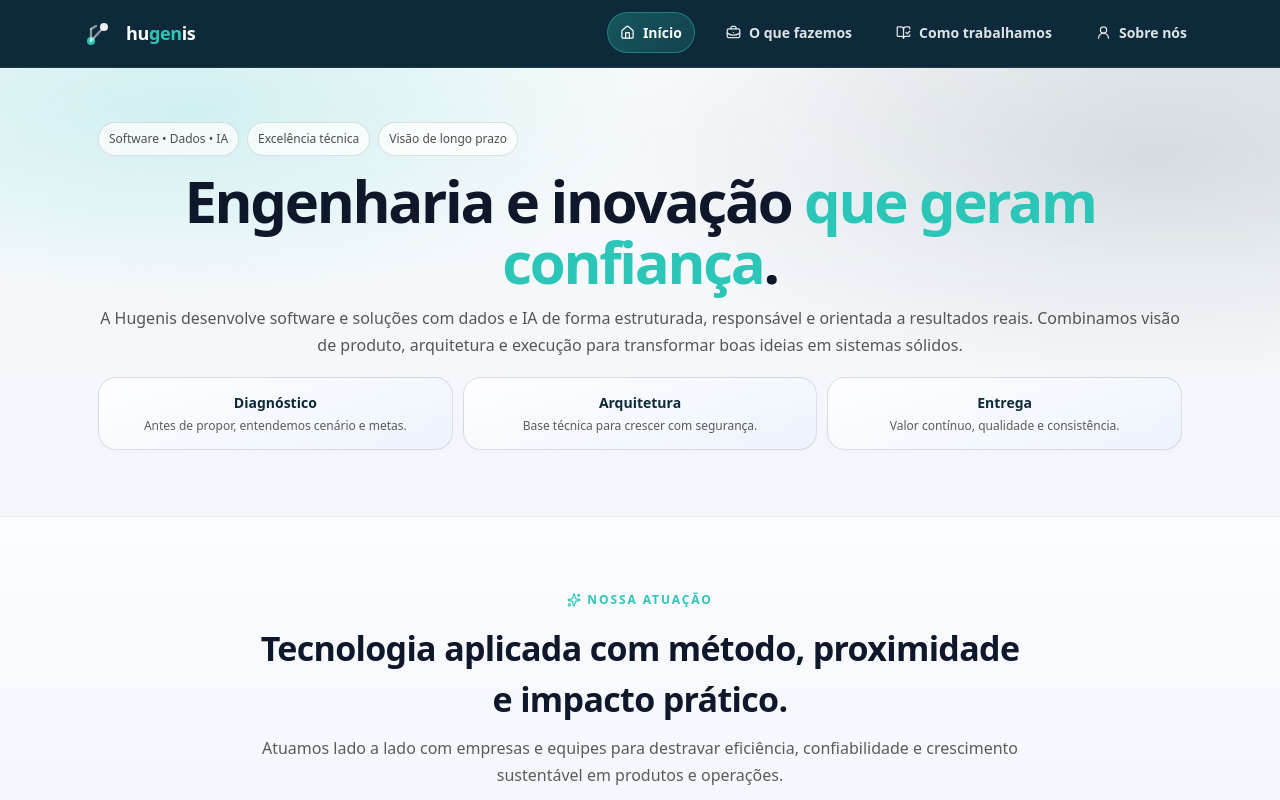
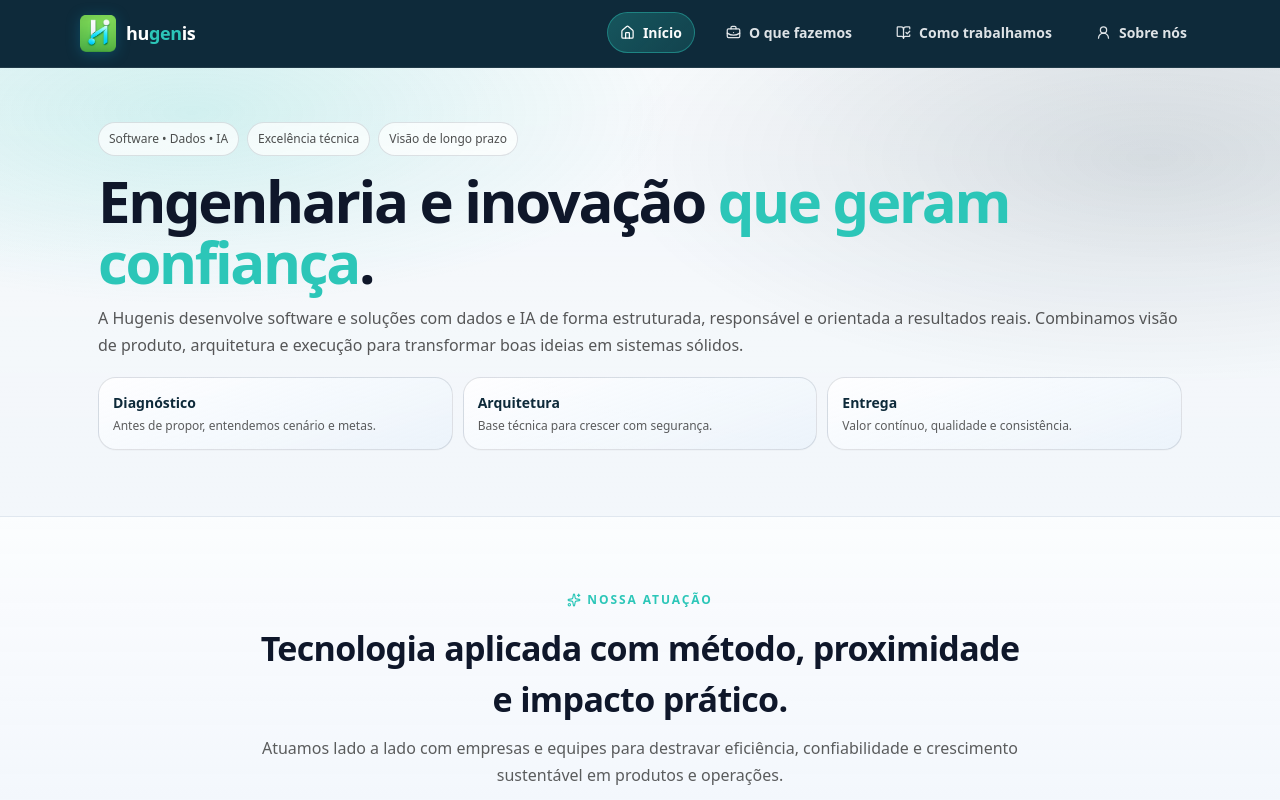
Before and after one commit to hugenis/hugenis_website, a React (Vite) app in the folder site/: page / in a window 1280 px wide. Built offline with nearby package versions, Linux system fonts and the light colour scheme.

Commit message:
Corrige logotipo da marca e adiciona splash inicial

```diff
--- a/site/src/App.css
+++ b/site/src/App.css
@@ -1,41 +1,32 @@
 #root {
   margin: 0 auto;
-  text-align: center;
   width: 100%;
 }
 
-.logo {
-  height: 6em;
-  padding: 1.5em;
-  will-change: filter;
-  transition: filter 300ms;
-}
-.logo:hover {
-  filter: drop-shadow(0 0 2em #646cffaa);
-}
-.logo.react:hover {
-  filter: drop-shadow(0 0 2em #61dafbaa);
+.splash {
+  position: fixed;
+  inset: 0;
+  z-index: 9999;
+  display: flex;
+  flex-direction: column;
+  align-items: center;
+  justify-content: center;
+  gap: 20px;
+  background: radial-gradient(circle at 50% 35%, #f2fbff, #d9f4ff 45%, #e7f6fb 100%);
 }
 
-@keyframes logo-spin {
-  from {
-    transform: rotate(0deg);
-  }
-  to {
-    transform: rotate(360deg);
-  }
+.splash__logo {
+  width: min(180px, 42vw);
+  height: auto;
+  filter: drop-shadow(0 10px 24px rgba(25, 164, 216, 0.28));
 }
 
-@media (prefers-reduced-motion: no-preference) {
-  a:nth-of-type(2) .logo {
-    animation: logo-spin infinite 20s linear;
-  }
+.splash__text {
+  margin: 0;
+  padding: 0 18px;
+  text-align: center;
+  color: #0e2a3a;
+  font-size: clamp(16px, 2.6vw, 24px);
+  font-weight: 600;
+  letter-spacing: 0.01em;
 }
-
-.card {
-  padding: 2em;
-}
-
-.read-the-docs {
-  color: #888;
-}
--- a/site/src/App.tsx
+++ b/site/src/App.tsx
@@ -39,6 +39,9 @@
 
 function App(): JSX.Element {
   const [pathname, setPathname] = useState<string>(getPathname());
+  const [showSplash, setShowSplash] = useState<boolean>(() => {
+    return window.localStorage.getItem("hugenis:splash-seen") !== "true";
+  });
 
   useEffect(() => {
     const handlePopState = () => setPathname(getPathname());
@@ -59,7 +62,43 @@
     scrollPageToTop("auto");
   }, [pathname]);
 
+  useEffect(() => {
+    if (!showSplash) return;
+
+    window.localStorage.setItem("hugenis:splash-seen", "true");
+    const timer = window.setTimeout(() => setShowSplash(false), 2200);
+
+    return () => window.clearTimeout(timer);
+  }, [showSplash]);
+
   return (
+    <>
+      {showSplash && (
+        <motion.div
+          className="splash"
+          initial={{ opacity: 1 }}
+          animate={{ opacity: 1 }}
+          exit={{ opacity: 0 }}
+        >
+          <motion.img
+            className="splash__logo"
+            src="/format-1.png"
+            alt="Logotipo da Hugenis"
+            initial={{ scale: 0.92, opacity: 0 }}
+            animate={{ scale: 1, opacity: 1 }}
+            transition={{ duration: 0.5, ease: "easeOut" }}
+          />
+          <motion.p
+            className="splash__text"
+            initial={{ y: 8, opacity: 0 }}
+            animate={{ y: 0, opacity: 1 }}
+            transition={{ duration: 0.45, delay: 0.2, ease: "easeOut" }}
+          >
+            Hugenis · Soluções ágeis e confiáveis para o seu negócio
+          </motion.p>
+        </motion.div>
+      )}
+
       <SiteLayout activePath={pathname} onNavigate={navigate}>
         <motion.main
           key={pathname}
@@ -70,6 +109,7 @@
           {content}
         </motion.main>
       </SiteLayout>
+    </>
   );
 }
 
--- a/site/src/components/Brand.tsx
+++ b/site/src/components/Brand.tsx
@@ -2,45 +2,8 @@
 
 type BrandVariant = "dark" | "light";
 
-type Colors = {
-  accent: string;
-};
-
-const COLORS: Colors = {
-  accent: "#2CC6B8",
-};
-
 function LogoMark(): JSX.Element {
-  return (
-    <svg
-      width="28"
-      height="28"
-      viewBox="0 0 28 28"
-      fill="none"
-      aria-hidden="true"
-    >
-      <circle cx="7" cy="21" r="4" fill={COLORS.accent} />
-      <circle cx="20" cy="7" r="4" fill="rgba(245,247,250,0.95)" />
-      <path
-        d="M7 21 L20 7"
-        stroke="rgba(245,247,250,0.55)"
-        strokeWidth="2.2"
-        strokeLinecap="round"
-      />
-      <path
-        d="M7 21 L7 9"
-        stroke="rgba(245,247,250,0.55)"
-        strokeWidth="2.2"
-        strokeLinecap="round"
-      />
-      <path
-        d="M7 9 L12 6"
-        stroke="rgba(245,247,250,0.55)"
-        strokeWidth="2.2"
-        strokeLinecap="round"
-      />
-    </svg>
-  );
+  return <img className="brand__markImage" src="/format-1.png" alt="Logotipo da Hugenis" />;
 }
 
 type WordmarkProps = { variant?: BrandVariant };
--- a/site/src/pages/hugenisHome.css
+++ b/site/src/pages/hugenisHome.css
@@ -210,18 +210,24 @@
 
 .brand__mark {
   width: 36px;
-  height: 36px;
+  height: 40px;
   display: grid;
   place-items: center;
-  border-radius: 14px;
+}
+
+.brand__markImage {
+  width: 100%;
+  height: 100%;
+  object-fit: contain;
+  filter: drop-shadow(0 2px 7px rgba(10, 165, 213, 0.28));
 }
 
 .mark--dark {
-  background: rgba(14, 42, 58, 0.06);
+  background: transparent;
 }
 
 .mark--light {
-  background: rgba(255, 255, 255, 0.1);
+  background: transparent;
 }
 
 .brand__name {
```
Lines whose indentation alone changed are shown as unchanged.
